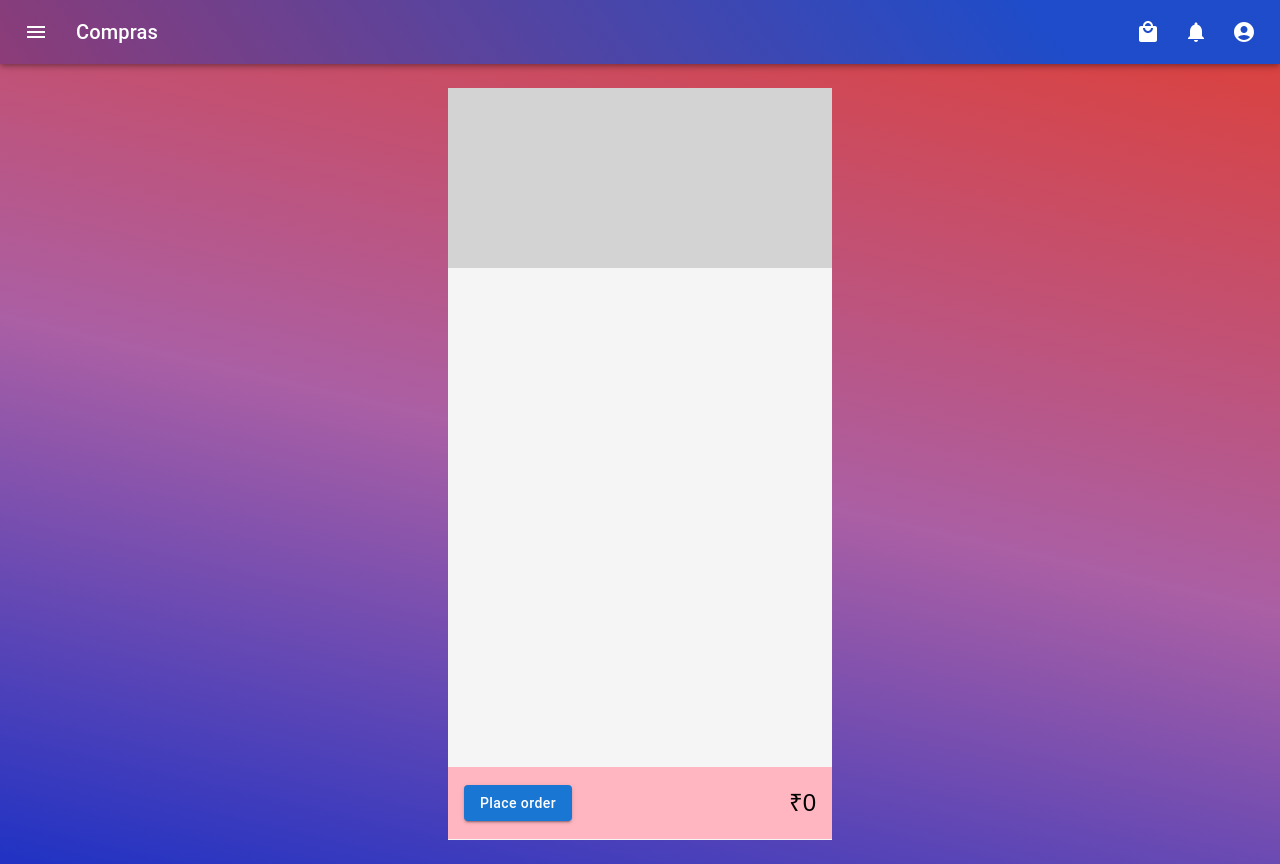
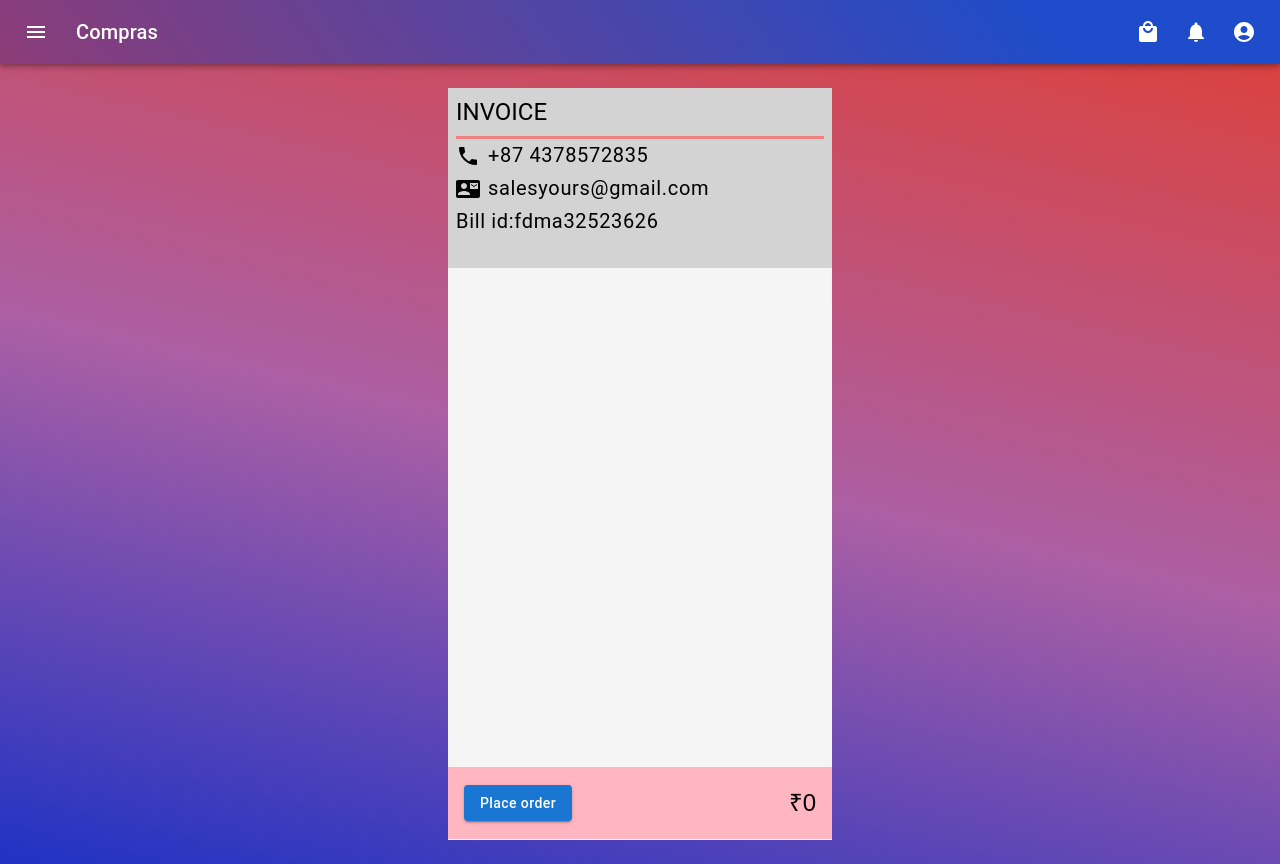
Before and after one commit to ruturajmengal2016/Project_1, a React (Create React App) app: page /bill in a window 1280 px wide. Built offline with nearby package versions, Linux system fonts and the light colour scheme; the HTML template or start-up script is replaced by a standard one.

Commit message:
favourite page added

```diff
--- a/src/App.js
+++ b/src/App.js
@@ -19,6 +19,7 @@ import Bill from "./Components/Bill";
 import FAQ from "./Pages/FAQ";
 import Notification from "./Components/Advertisements";
 import Report from "./Components/Report";
+import Favourite from "./Components/Favourite";
 function App() {
   const router = createBrowserRouter(
     createRoutesFromElements(
@@ -30,7 +31,7 @@ function App() {
         <Route path="/report" element={<Report />} />
         <Route path="/login" element={<Login />} />
         <Route path="/profile" element={<Profile />} />
-        <Route path="/favourite" element={<h1>Favourite</h1>} />
+        <Route path="/favourite" element={<Favourite />} />
         <Route path="/notification" element={<Notification />} />
         <Route path="/ourstore/:title" element={<OurStore />} />
         <Route path="/bill" element={<Bill />} />
--- a/src/Components/Atoms/StoreCard.jsx
+++ b/src/Components/Atoms/StoreCard.jsx
@@ -13,9 +13,13 @@ import ShareIcon from "@mui/icons-material/Share";
 import MoreVertIcon from "@mui/icons-material/MoreVert";
 import StoreMenu from "./StoreMenu";
 import { useNavigate } from "react-router-dom";
+import { useDispatch } from "react-redux";
+import { favourite } from "../../Redux/slice";
 
-export default function SoreCard({ closeShop, title }) {
+export default function StoreCard({ closeShop, title, Fav = false }) {
   const [anchorEl, setAnchorEl] = React.useState(null);
+  const [isFav, setisFav] = React.useState(Fav);
+  const dispatch = useDispatch();
   const date = new Date().toDateString();
   const open = Boolean(anchorEl);
   const navigate = useNavigate();
@@ -106,8 +110,33 @@ export default function SoreCard({ closeShop, title }) {
         </Typography>
       </CardContent>
       <CardActions disableSpacing>
-        <IconButton aria-label="add to favorites">
-          <FavoriteIcon />
+        <IconButton
+          aria-label="add to favorites"
+          onClick={(e) => {
+            e.stopPropagation();
+            setisFav(!isFav);
+            if (!isFav) {
+              dispatch(
+                favourite({
+                  title: title,
+                  closeShop: closeShop,
+                  isFav: isFav,
+                  type: "add",
+                })
+              );
+            } else {
+              dispatch(
+                favourite({
+                  title: title,
+                  closeShop: closeShop,
+                  isFav: isFav,
+                  type: "remove",
+                })
+              );
+            }
+          }}
+        >
+          <FavoriteIcon sx={{ color: isFav && "#f50057" }} />
         </IconButton>
         <IconButton aria-label="share">
           <ShareIcon />
--- a/src/Components/Bill.jsx
+++ b/src/Components/Bill.jsx
@@ -1,11 +1,12 @@
 import * as React from "react";
 import Box from "@mui/material/Box";
 import { useDispatch, useSelector } from "react-redux";
-import { Button, IconButton, Typography } from "@mui/material";
+import { Button, Divider, IconButton, Typography } from "@mui/material";
 import AddIcon from "@mui/icons-material/Add";
 import RemoveIcon from "@mui/icons-material/Remove";
 import { billQuantity, updateBill } from "../Redux/slice";
-
+import PhoneIcon from "@mui/icons-material/Phone";
+import ContactMailIcon from "@mui/icons-material/ContactMail";
 export default function Bill() {
   const billData = useSelector((state) => state.stores.bill);
   return (
@@ -41,7 +42,9 @@ export default function Bill() {
             width: "100%",
             backgroundColor: "lightgray",
           }}
-        ></Box>
+        >
+          <Header />
+        </Box>
         <Box
           sx={{
             height: "65%",
@@ -89,25 +92,28 @@ const Itembox = ({ items }) => {
   return (
     <Box
       sx={{
-        width: "90%",
+        width: "100%",
         minHeight: "10%",
         display: "flex",
         alignItems: "center",
         justifyContent: "space-between",
         padding: "0rem 0.3rem",
+        "&:hover": {
+          backgroundColor: "lightgray",
+        },
       }}
     >
-      <Typography component="div" maxWidth="20%">
+      <Typography component="div" width="30%">
         {items.name}
       </Typography>
       <Typography
         component="div"
         sx={{
           display: "flex",
-          justifyContent: "center",
+          justifyContent: "space-between",
           alignItems: "center",
           gap: "0.2rem",
-          maxWidth: "30%",
+          width: "30%",
         }}
       >
         <IconButton
@@ -126,9 +132,66 @@ const Itembox = ({ items }) => {
           <RemoveIcon sx={{ color: "red" }} />
         </IconButton>
       </Typography>
-      <Typography component="div" maxWidth="20%">
-        {items.quantity * items.price}
+      <Typography component="div" width="20%">
+        {Math.floor(items.quantity * items.price)}
       </Typography>
     </Box>
   );
 };
+
+const Header = () => {
+  return (
+    <Box sx={{ fontFamily: "cursive", p: "0.5rem" }}>
+      <Typography variant="h5">INVOICE</Typography>
+      <Divider
+        component="div"
+        sx={{
+          fontWeight: "bold",
+          height: "0.5rem",
+          borderBottomWidth: "0.2rem",
+          borderColor: "lightcoral",
+        }}
+      />
+      <Box>
+        <Typography
+          variant="caption"
+          fontSize={20}
+          sx={{
+            display: "flex",
+            alignItems: "center",
+            justifyContent: "flex-start",
+            gap: "0.5rem",
+          }}
+        >
+          <PhoneIcon />
+          +87 4378572835
+        </Typography>
+        <Typography
+          variant="caption"
+          fontSize={20}
+          sx={{
+            display: "flex",
+            alignItems: "center",
+            justifyContent: "flex-start",
+            gap: "0.5rem",
+          }}
+        >
+          <ContactMailIcon />
+          salesyours@gmail.com
+        </Typography>
+      </Box>
+      <Typography
+        variant="caption"
+        fontSize={20}
+        sx={{
+          display: "flex",
+          alignItems: "center",
+          justifyContent: "flex-start",
+          gap: "0.5rem",
+        }}
+      >
+        Bill id:fdma32523626
+      </Typography>
+    </Box>
+  );
+};
--- /dev/null
+++ b/src/Components/Favourite.jsx
@@ -0,0 +1,47 @@
+import * as React from "react";
+import Grid from "@mui/material/Grid";
+import Box from "@mui/material/Box";
+import { useSelector } from "react-redux";
+import StoreCard from "./Atoms/StoreCard";
+
+function Favourite() {
+  const selector = useSelector((state) => state.stores.favourite);
+  return (
+    <Box sx={{ width: "100%", padding: "1rem" }}>
+      {selector.length ? (
+        <Grid
+          container
+          rowSpacing={5}
+          columnSpacing={{ xs: 1, sm: 2, md: 3 }}
+          columns={{ xs: 5, sm: 15 }}
+        >
+          {selector.map((fav, ind) => {
+            return (
+              <Grid item xs={5} key={ind}>
+                <StoreCard
+                  title={fav.title}
+                  closeShop={fav.closeShop}
+                  Fav={fav.isFav}
+                />
+              </Grid>
+            );
+          })}
+        </Grid>
+      ) : (
+        <Box
+          component="img"
+          src="https://i.pinimg.com/originals/c5/a4/fc/c5a4fc63f838347e67e0b6b80ab1c795.gif"
+          sx={{
+            objectFit: "contain",
+            height: { xs: "50%", sm: "30%" },
+            width: { xs: "50%", sm: "30%" },
+            position: "relative",
+            top: 100,
+            left: { xs: 50, sm: 500 },
+          }}
+        />
+      )}
+    </Box>
+  );
+}
+export default Favourite;
--- a/src/Redux/slice.js
+++ b/src/Redux/slice.js
@@ -22,8 +22,22 @@ export const serverData = createSlice({
     store: [1, 2, 3, 4, 5, 6, 7],
     cartData: [],
     bill: [],
+    favourite: [],
   },
   reducers: {
+    favourite: (state, action) => {
+      if (action.payload.type === "add") {
+        state.favourite.push({
+          title: action.payload.title,
+          closeShop: action.payload.closeShop,
+          isFav: true,
+        });
+      } else if (action.payload.type === "remove") {
+        state.favourite = state.favourite.filter((ele, ind) => {
+          return ele.title !== action.payload.title;
+        });
+      }
+    },
     updateStore: (state, action) => {
       state.store = action.payload.data;
     },
@@ -62,6 +76,7 @@ export const serverData = createSlice({
 
 export const { updateCart, updateNotification } = update.actions;
 export const {
+  favourite,
   updateStore,
   updateCartData,
   deleteCartData,
```
Also changed, not shown: 7 other files (tests, documents, lock files or other folders).
